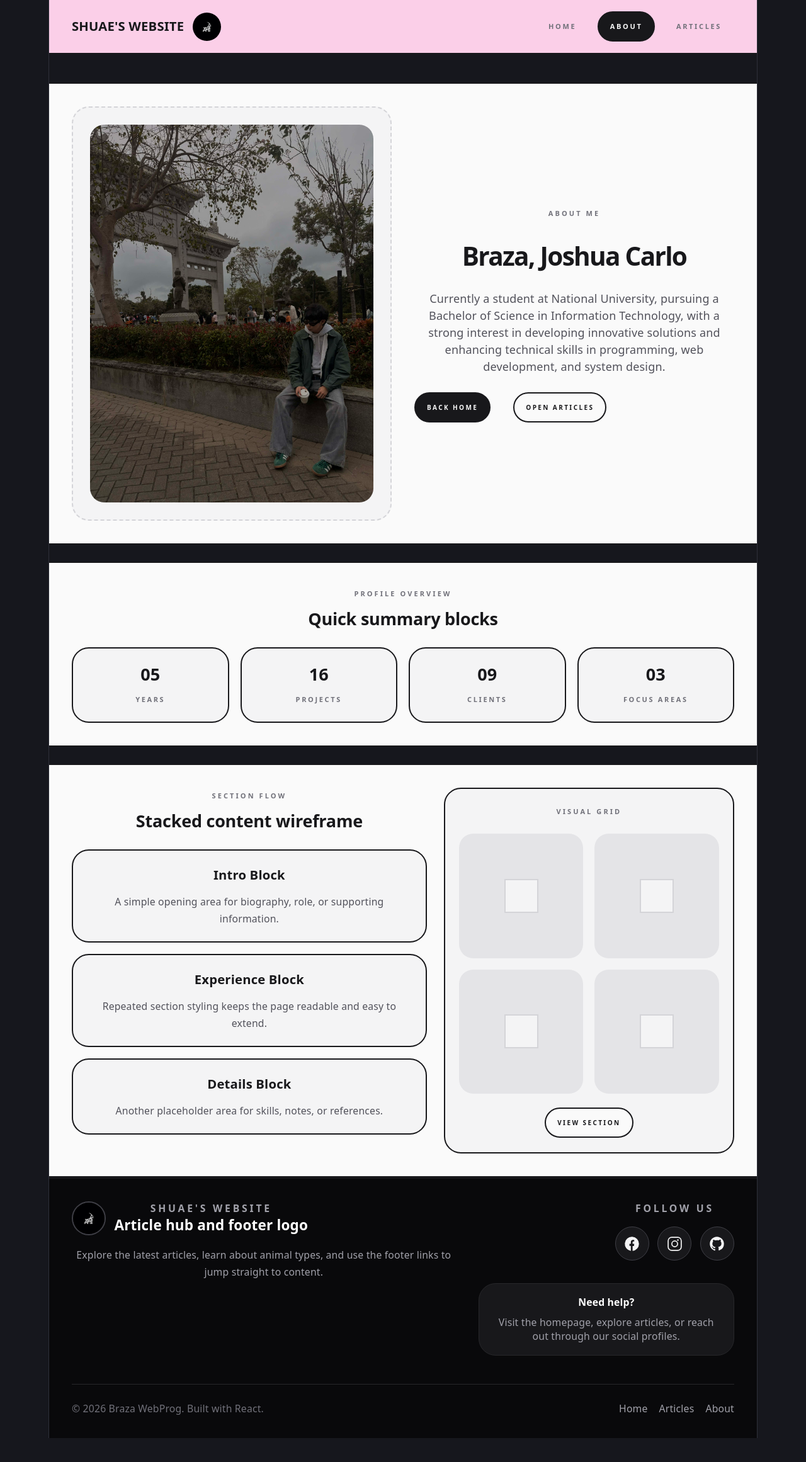
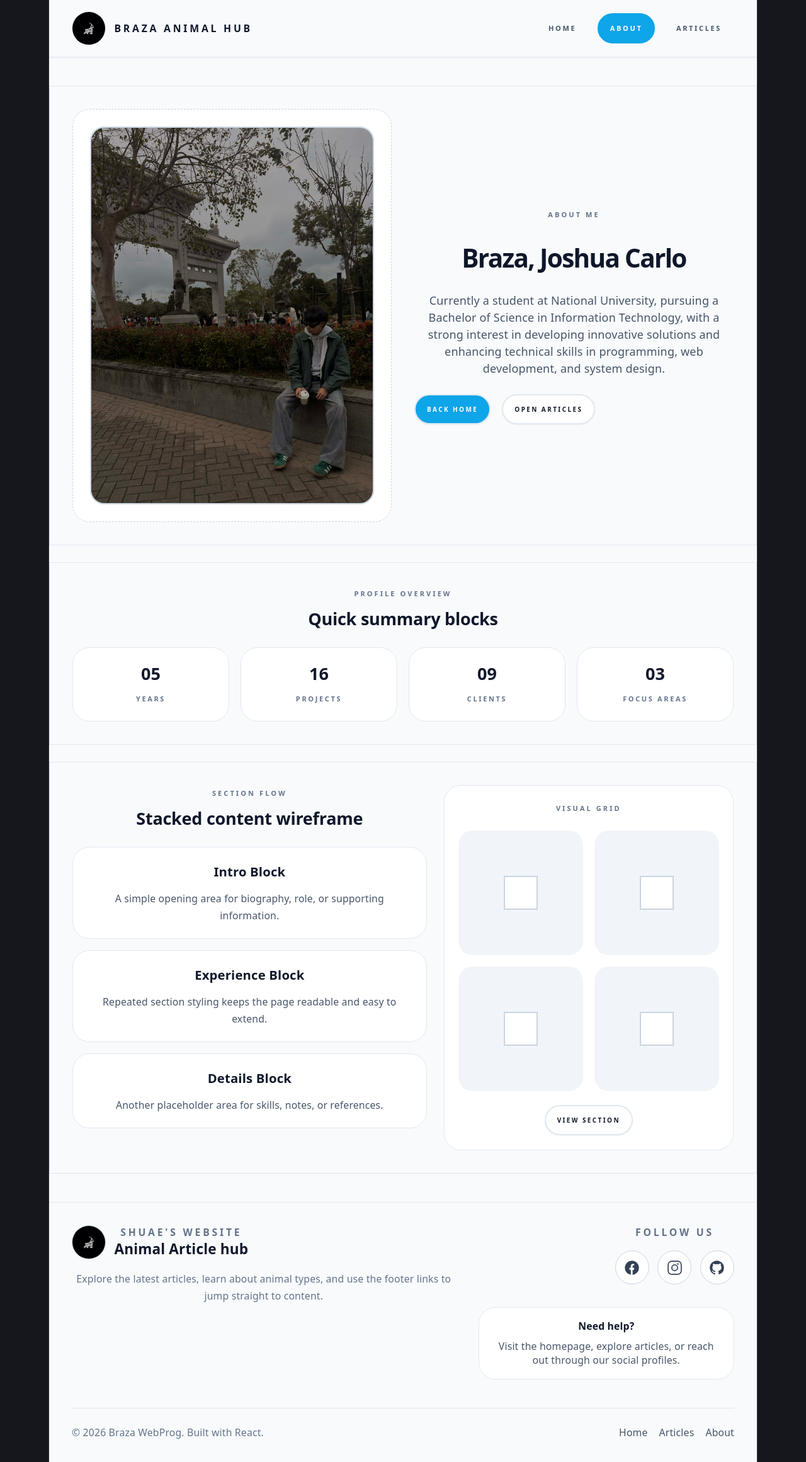
Before and after one commit to brazaj-dev/braza-webprog, a React (Vite) app in the folder braza-client/: page /about in a window 1280 px wide. Shown: the whole page at 63% size. Before the commit the page ends 2284 px from the top, so only its background shows below. Built offline with nearby package versions, Linux system fonts and the light colour scheme.

Commit message:
lab-act3

```diff
--- a/braza-client/src/assets/article-content.js
+++ b/braza-client/src/assets/article-content.js
@@ -76,8 +76,7 @@ const articles = [
     cardTitle: "Fish",
     cardDescription:
       "Explore aquatic life and how fish adapt to water-based habitats across the planet.",
-    image:
-      "https://images.unsplash.com/photo-1518866211909-5a8d2c2f4a07?auto=format&fit=crop&w=800&q=80",
+    image: new URL("./fish.webp", import.meta.url).href,
     description:
       "Dive into the underwater world of fish and discover how they survive in freshwater and saltwater.",
     types: ["Freshwater fish", "Saltwater fish", "Aquatic animals"],
--- a/braza-client/src/components/Button.jsx
+++ b/braza-client/src/components/Button.jsx
@@ -1,8 +1,8 @@
 import { Link } from "react-router-dom";
 
 const variantClasses = {
-  primary: "bg-zinc-900 text-zinc-50 hover:bg-zinc-700",
-  secondary: "bg-zinc-50 text-zinc-900 hover:bg-zinc-200",
+  primary: "bg-sky-500 text-white hover:bg-sky-600",
+  secondary: "bg-white text-slate-900 hover:bg-slate-100",
 };
 
 const Button = ({
@@ -13,7 +13,7 @@ const Button = ({
   className = "",
 }) => {
   const classes = [
-    "inline-flex items-center justify-center rounded-full border-2 border-zinc-900 px-4 py-2 text-[10px] font-semibold font-black uppercase tracking-[0.24em] bg-blue-200 transition",
+    "inline-flex items-center justify-center rounded-full border-2 border-slate-200 px-4 py-2 text-[10px] font-semibold font-black uppercase tracking-[0.24em] transition shadow-sm",
     variantClasses[variant] ?? variantClasses["secondary"],
     className,
   ]
--- a/braza-client/src/components/Footer.jsx
+++ b/braza-client/src/components/Footer.jsx
@@ -1,15 +1,14 @@
 import { Link } from "react-router-dom";
-import articles from "../assets/article-content.js";
 import logoImg from "../assets/logo.jpg";
 
 const Footer = () => {
   return (
-    <footer className="border-t-2 border-zinc-900 bg-zinc-950 text-zinc-100">
+    <footer className="border-t border-slate-200 bg-slate-50 text-slate-700">
       <div className="mx-auto max-w-7xl px-4 py-8 sm:px-6 lg:px-8">
         <div className="grid gap-8 lg:grid-cols-[1.5fr_1fr] items-start">
           <div className="space-y-4">
             <div className="flex items-center gap-3">
-              <div className="h-12 w-12 overflow-hidden rounded-full border-2 border-zinc-700 bg-zinc-900">
+              <div className="h-12 w-12 overflow-hidden rounded-full border border-slate-300 bg-white">
                 <img
                   src={logoImg}
                   alt="Site logo"
@@ -17,15 +16,15 @@ const Footer = () => {
                 />
               </div>
               <div>
-                <p className="text-sm font-semibold uppercase tracking-[0.24em] text-zinc-400">
+                <p className="text-sm font-semibold uppercase tracking-[0.24em] text-slate-500">
                   Shuae's Website
                 </p>
-                <p className="text-xl font-semibold text-white">
-                  Article hub and footer logo
+                <p className="text-xl font-semibold text-slate-900">
+                  Animal Article hub
                 </p>
               </div>
             </div>
-            <p className="max-w-xl text-sm leading-6 text-zinc-400">
+            <p className="max-w-xl text-sm leading-6 text-slate-500">
               Explore the latest articles, learn about animal types, and use the
               footer links to jump straight to content.
             </p>
@@ -33,7 +32,7 @@ const Footer = () => {
 
           <div className="flex flex-col items-start justify-between gap-8 sm:items-end">
             <div>
-              <p className="text-sm font-semibold uppercase tracking-[0.24em] text-zinc-400">
+              <p className="text-sm font-semibold uppercase tracking-[0.24em] text-slate-500">
                 Follow us
               </p>
               <div className="mt-4 flex gap-3">
@@ -41,7 +40,7 @@ const Footer = () => {
                   href="https://www.facebook.com/jshbzz/"
                   target="_blank"
                   rel="noreferrer"
-                  className="inline-flex h-12 w-12 items-center justify-center rounded-full border border-zinc-700 bg-zinc-900 text-zinc-100 transition hover:bg-zinc-800"
+                  className="inline-flex h-12 w-12 items-center justify-center rounded-full border border-slate-300 bg-white text-slate-700 transition hover:bg-slate-100"
                   aria-label="Facebook"
                 >
                   <svg
@@ -57,7 +56,7 @@ const Footer = () => {
                   href="https://www.instagram.com/_jshbrz/"
                   target="_blank"
                   rel="noreferrer"
-                  className="inline-flex h-12 w-12 items-center justify-center rounded-full border border-zinc-700 bg-zinc-900 text-zinc-100 transition hover:bg-zinc-800"
+                  className="inline-flex h-12 w-12 items-center justify-center rounded-full border border-slate-300 bg-white text-slate-700 transition hover:bg-slate-100"
                   aria-label="Instagram"
                 >
                   <svg
@@ -73,7 +72,7 @@ const Footer = () => {
                   href="https://github.com/brazaj-dev"
                   target="_blank"
                   rel="noreferrer"
-                  className="inline-flex h-12 w-12 items-center justify-center rounded-full border border-zinc-700 bg-zinc-900 text-zinc-100 transition hover:bg-zinc-800"
+                  className="inline-flex h-12 w-12 items-center justify-center rounded-full border border-slate-300 bg-white text-slate-700 transition hover:bg-slate-100"
                   aria-label="GitHub"
                 >
                   <svg
@@ -88,8 +87,8 @@ const Footer = () => {
               </div>
             </div>
 
-            <div className="rounded-3xl border border-zinc-800 bg-zinc-900 px-4 py-4 text-sm text-zinc-400">
-              <p className="font-semibold text-white">Need help?</p>
+            <div className="rounded-3xl border border-slate-200 bg-white px-4 py-4 text-sm text-slate-600">
+              <p className="font-semibold text-slate-900">Need help?</p>
               <p className="mt-2">
                 Visit the homepage, explore articles, or reach out through our
                 social profiles.
@@ -98,24 +97,24 @@ const Footer = () => {
           </div>
         </div>
 
-        <div className="mt-10 border-t border-zinc-800 pt-6 text-sm text-zinc-500 flex flex-col gap-3 sm:flex-row sm:items-center sm:justify-between">
+        <div className="mt-10 border-t border-slate-200 pt-6 text-sm text-slate-500 flex flex-col gap-3 sm:flex-row sm:items-center sm:justify-between">
           <p>© 2026 Braza WebProg. Built with React.</p>
           <div className="flex flex-wrap gap-4">
             <Link
               to="/"
-              className="text-zinc-400 transition hover:text-zinc-200"
+              className="text-slate-600 transition hover:text-slate-900"
             >
               Home
             </Link>
             <Link
               to="/articles"
-              className="text-zinc-400 transition hover:text-zinc-200"
+              className="text-slate-600 transition hover:text-slate-900"
             >
               Articles
             </Link>
             <Link
               to="/about"
-              className="text-zinc-400 transition hover:text-zinc-200"
+              className="text-slate-600 transition hover:text-slate-900"
             >
               About
             </Link>
--- a/braza-client/src/components/Layout.jsx
+++ b/braza-client/src/components/Layout.jsx
@@ -4,9 +4,9 @@ import NavBar from "./NavBar";
 
 const Layout = () => {
   return (
-    <div className="min-h-screen flex flex-col bg-grey-150 text-zinc-1100">
+    <div className="min-h-screen flex flex-col bg-slate-50 text-slate-900">
       <NavBar />
-      <main className="flex-6 pb-50 pt-10">
+      <main className="flex-1 py-10">
         <Outlet />
       </main>
       <Footer />
--- a/braza-client/src/components/NavBar.jsx
+++ b/braza-client/src/components/NavBar.jsx
@@ -11,21 +11,27 @@ const navLinkClassName = ({ isActive }) =>
   [
     "rounded-full border-2 px-4 py-2 text-[11px] font-semibold uppercase tracking-[0.24em] transition",
     isActive
-      ? "border-zinc-900 bg-zinc-900 text-zinc-50"
-      : "border-transparent text-zinc-500 hover:border-zinc-900 hover:bg-zinc-50 hover:text-zinc-900",
+      ? "border-sky-500 bg-sky-500 text-white"
+      : "border-transparent text-slate-600 hover:border-slate-300 hover:bg-slate-100 hover:text-slate-900",
   ].join(" ");
 
 const Navbar = () => {
   return (
-    <header className="border-b-2 border-zinc-900 bg-pink-200">
-      <div className="mx-auto flex max-w-6xl items-center justify-between gap-10 px-4 py-4 sm:px-6 lg:px-8">
+    <header className="border-b border-slate-200 bg-slate-50 shadow-sm">
+      <div className="mx-auto flex max-w-7xl items-center justify-between gap-8 px-4 py-4 sm:px-6 lg:px-8">
         <div className="flex items-center gap-3">
-          <div className="text-lg font-bold text-zinc-900">SHUAE'S WEBSITE</div>
-          <img
-            src="./src/assets/logo.jpg"
-            alt="logo"
-            className="h-10 w-10 object-cover rounded-full"
-          />
+          <div className="h-12 w-12 overflow-hidden rounded-full border border-slate-200 bg-slate-100">
+            <img
+              src={logoImg}
+              alt="Site logo"
+              className="h-full w-full object-cover"
+            />
+          </div>
+          <div>
+            <p className="text-sm font-semibold uppercase tracking-[0.24em] text-slate-900">
+              Braza Animal Hub
+            </p>
+          </div>
         </div>
 
         <nav className="flex items-center gap-3">
--- a/braza-client/src/pages/AboutPage.jsx
+++ b/braza-client/src/pages/AboutPage.jsx
@@ -5,32 +5,32 @@ import profileImg from "../assets/profile.jpg";
 const AboutPage = () => {
   return (
     <div className="flex w-full flex-col gap-6">
-      <section className="border-y-2 border-zinc-900 bg-zinc-50 px-4 py-6 sm:px-6 sm:py-8 lg:px-8">
+      <section className="border border-slate-200 bg-slate-50 px-4 py-6 sm:px-6 sm:py-8 lg:px-8">
         <div className="grid gap-8 lg:grid-cols-2 lg:items-center">
-          <div className="rounded-3xl border-2 border-dashed border-zinc-300 bg-zinc-100 p-6">
-            <div className="flex min-h-72 items-center justify-center rounded-[1.25rem] bg-zinc-200">
+          <div className="rounded-3xl border border-dashed border-slate-300 bg-white p-6">
+            <div className="flex min-h-72 items-center justify-center rounded-[1.25rem] bg-slate-100">
               <img
                 src={profileImg}
                 alt="Profile"
-                className="h-full w-full rounded-[1.25rem] border-3 border-zinc-400 object-cover flex-shrink-0"
+                className="h-full w-full rounded-[1.25rem] border-2 border-slate-300 object-cover flex-shrink-0"
               />
             </div>
           </div>
 
           <div>
-            <p className="mb-3 text-[11px] font-semibold uppercase tracking-[0.28em] text-zinc-500">
+            <p className="mb-3 text-[11px] font-semibold uppercase tracking-[0.28em] text-slate-500">
               About Me
             </p>
-            <h1 className="max-w-xl text-3xl font-bold leading-tight text-zinc-900 sm:text-4xl">
+            <h1 className="max-w-xl text-3xl font-bold leading-tight text-slate-900 sm:text-4xl">
               Braza, Joshua Carlo
             </h1>
-            <p className="mt-4 max-w-lg text-sm leading-7 text-zinc-600 sm:text-base">
+            <p className="mt-4 max-w-lg text-sm leading-7 text-slate-600 sm:text-base">
               Currently a student at National University, pursuing a Bachelor of
               Science in Information Technology, with a strong interest in
               developing innovative solutions and enhancing technical skills in
               programming, web development, and system design.
             </p>
-            <div className="mt-6 flex flex-wrap gap-8 justify-content">
+            <div className="mt-6 flex flex-wrap items-center gap-4">
               <Button to="/" variant="primary">
                 Back Home
               </Button>
@@ -40,102 +40,102 @@ const AboutPage = () => {
         </div>
       </section>
 
-      <section className="border-y-2 border-zinc-900 bg-zinc-50 px-4 py-6 sm:px-6 sm:py-8 lg:px-8">
+      <section className="border border-slate-200 bg-slate-50 px-4 py-6 sm:px-6 sm:py-8 lg:px-8">
         <div className="mb-6">
-          <p className="text-[11px] font-semibold uppercase tracking-[0.28em] text-zinc-500">
+          <p className="text-[11px] font-semibold uppercase tracking-[0.28em] text-slate-500">
             Profile Overview
           </p>
-          <h2 className="mt-2 text-2xl font-semibold text-zinc-900">
+          <h2 className="mt-2 text-2xl font-semibold text-slate-900">
             Quick summary blocks
           </h2>
         </div>
 
         <div className="grid gap-4 sm:grid-cols-2 lg:grid-cols-4">
-          <div className="rounded-3xl border-2 border-zinc-900 bg-zinc-100 p-5">
-            <p className="text-2xl font-bold text-zinc-900">05</p>
-            <p className="mt-2 text-[11px] font-semibold uppercase tracking-[0.24em] text-zinc-500">
+          <div className="rounded-3xl border border-slate-200 bg-white p-5">
+            <p className="text-2xl font-bold text-slate-900">05</p>
+            <p className="mt-2 text-[11px] font-semibold uppercase tracking-[0.24em] text-slate-500">
               Years
             </p>
           </div>
-          <div className="rounded-3xl border-2 border-zinc-900 bg-zinc-100 p-5">
-            <p className="text-2xl font-bold text-zinc-900">16</p>
-            <p className="mt-2 text-[11px] font-semibold uppercase tracking-[0.24em] text-zinc-500">
+          <div className="rounded-3xl border border-slate-200 bg-white p-5">
+            <p className="text-2xl font-bold text-slate-900">16</p>
+            <p className="mt-2 text-[11px] font-semibold uppercase tracking-[0.24em] text-slate-500">
               Projects
             </p>
           </div>
-          <div className="rounded-3xl border-2 border-zinc-900 bg-zinc-100 p-5">
-            <p className="text-2xl font-bold text-zinc-900">09</p>
-            <p className="mt-2 text-[11px] font-semibold uppercase tracking-[0.24em] text-zinc-500">
+          <div className="rounded-3xl border border-slate-200 bg-white p-5">
+            <p className="text-2xl font-bold text-slate-900">09</p>
+            <p className="mt-2 text-[11px] font-semibold uppercase tracking-[0.24em] text-slate-500">
               Clients
             </p>
           </div>
-          <div className="rounded-3xl border-2 border-zinc-900 bg-zinc-100 p-5">
-            <p className="text-2xl font-bold text-zinc-900">03</p>
-            <p className="mt-2 text-[11px] font-semibold uppercase tracking-[0.24em] text-zinc-500">
+          <div className="rounded-3xl border border-slate-200 bg-white p-5">
+            <p className="text-2xl font-bold text-slate-900">03</p>
+            <p className="mt-2 text-[11px] font-semibold uppercase tracking-[0.24em] text-slate-500">
               Focus Areas
             </p>
           </div>
         </div>
       </section>
 
-      <section className="border-y-2 border-zinc-900 bg-zinc-50 px-4 py-6 sm:px-6 sm:py-8 lg:px-8">
+      <section className="border border-slate-200 bg-slate-50 px-4 py-6 sm:px-6 sm:py-8 lg:px-8">
         <div className="grid gap-6 lg:grid-cols-[1.1fr_0.9fr]">
           <div>
-            <p className="text-[11px] font-semibold uppercase tracking-[0.28em] text-zinc-500">
+            <p className="text-[11px] font-semibold uppercase tracking-[0.28em] text-slate-500">
               Section Flow
             </p>
-            <h2 className="mt-2 text-2xl font-semibold text-zinc-900">
+            <h2 className="mt-2 text-2xl font-semibold text-slate-900">
               Stacked content wireframe
             </h2>
 
             <div className="mt-6 space-y-4">
-              <article className="rounded-3xl border-2 border-zinc-900 bg-zinc-100 p-5">
-                <h3 className="text-lg font-semibold text-zinc-900">
+              <article className="rounded-3xl border border-slate-200 bg-white p-5">
+                <h3 className="text-lg font-semibold text-slate-900">
                   Intro Block
                 </h3>
-                <p className="mt-3 text-sm leading-6 text-zinc-600">
+                <p className="mt-3 text-sm leading-6 text-slate-600">
                   A simple opening area for biography, role, or supporting
                   information.
                 </p>
               </article>
 
-              <article className="rounded-3xl border-2 border-zinc-900 bg-zinc-100 p-5">
-                <h3 className="text-lg font-semibold text-zinc-900">
+              <article className="rounded-3xl border border-slate-200 bg-white p-5">
+                <h3 className="text-lg font-semibold text-slate-900">
                   Experience Block
                 </h3>
-                <p className="mt-3 text-sm leading-6 text-zinc-600">
+                <p className="mt-3 text-sm leading-6 text-slate-600">
                   Repeated section styling keeps the page readable and easy to
                   extend.
                 </p>
               </article>
 
-              <article className="rounded-3xl border-2 border-zinc-900 bg-zinc-100 p-5">
-                <h3 className="text-lg font-semibold text-zinc-900">
+              <article className="rounded-3xl border border-slate-200 bg-white p-5">
+                <h3 className="text-lg font-semibold text-slate-900">
                   Details Block
                 </h3>
-                <p className="mt-3 text-sm leading-6 text-zinc-600">
+                <p className="mt-3 text-sm leading-6 text-slate-600">
                   Another placeholder area for skills, notes, or references.
                 </p>
               </article>
             </div>
           </div>
 
-          <div className="rounded-3xl border-2 border-zinc-900 bg-zinc-100 p-5">
-            <p className="text-[11px] font-semibold uppercase tracking-[0.28em] text-zinc-500">
+          <div className="rounded-3xl border border-slate-200 bg-white p-5">
+            <p className="text-[11px] font-semibold uppercase tracking-[0.28em] text-slate-500">
               Visual Grid
             </p>
             <div className="mt-5 grid gap-4 sm:grid-cols-2">
-              <div className="flex aspect-square items-center justify-center rounded-[1.25rem] bg-zinc-200">
-                <div className="h-12 w-12 border-2 border-zinc-300 bg-zinc-100" />
+              <div className="flex aspect-square items-center justify-center rounded-[1.25rem] bg-slate-100">
+                <div className="h-12 w-12 border-2 border-slate-300 bg-white" />
               </div>
-              <div className="flex aspect-square items-center justify-center rounded-[1.25rem] bg-zinc-200">
-                <div className="h-12 w-12 border-2 border-zinc-300 bg-zinc-100" />
+              <div className="flex aspect-square items-center justify-center rounded-[1.25rem] bg-slate-100">
+                <div className="h-12 w-12 border-2 border-slate-300 bg-white" />
               </div>
-              <div className="flex aspect-square items-center justify-center rounded-[1.25rem] bg-zinc-200">
-                <div className="h-12 w-12 border-2 border-zinc-300 bg-zinc-100" />
+              <div className="flex aspect-square items-center justify-center rounded-[1.25rem] bg-slate-100">
+                <div className="h-12 w-12 border-2 border-slate-300 bg-white" />
               </div>
-              <div className="flex aspect-square items-center justify-center rounded-[1.25rem] bg-zinc-200">
-                <div className="h-12 w-12 border-2 border-zinc-300 bg-zinc-100" />
+              <div className="flex aspect-square items-center justify-center rounded-[1.25rem] bg-slate-100">
+                <div className="h-12 w-12 border-2 border-slate-300 bg-white" />
               </div>
             </div>
             <Button className="mt-5">View Section</Button>
```
Also changed, not shown: braza-client/src/components/ArticleList.jsx (+6 -6 lines), braza-client/src/pages/ArticleListPage.jsx (+11 -11 lines), braza-client/src/pages/ArticlePage.jsx (+17 -24 lines), braza-client/src/pages/HomePage.jsx (+72 -80 lines), braza-client/src/pages/NotFoundPage.jsx (+6 -6 lines).
